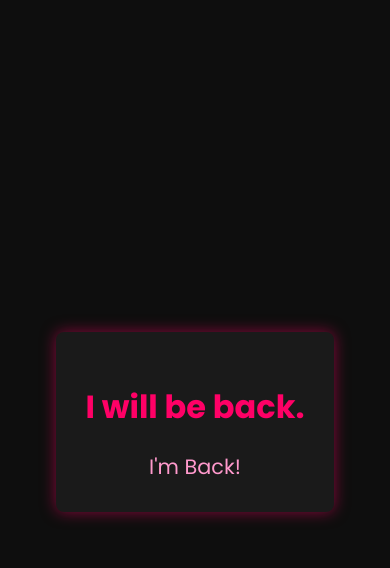
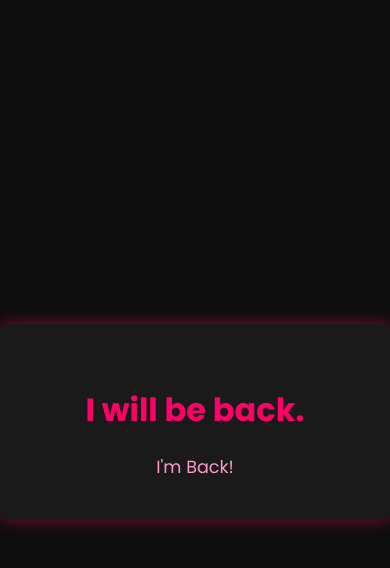
Before and after one commit to iamshanevictor/ComebackTime, a Flask app: page / in a window 390 px wide. Shown: the top 568 px of the page. Run offline with Flask 3, Linux system fonts and the light colour scheme; data that the repository does not hold is empty; parts of the project's set-up code (start-up, migrations or seed data) failed here and were passed over.

Commit message:
responsiveness

```diff
--- a/templates/index.html
+++ b/templates/index.html
@@ -13,7 +13,7 @@
     <style>
       body {
         font-family: 'Poppins', sans-serif;
-        background: #0e0e0e; /* Dark background to match the image's mood */
+        background: #0e0e0e; /* Dark background */
         color: #fff;
         display: flex;
         align-items: center;
@@ -22,13 +22,14 @@
         margin: 0;
       }
       .container {
-        background: #1a1a1a; /* Slightly lighter dark background for contrast */
-        padding: 30px;
+        background: #1a1a1a;
+        padding: 40px;                   /* Increased padding for a bigger container */
         border-radius: 8px;
         text-align: center;
-        box-shadow: 0 0 15px rgba(255, 0, 102, 0.5); /* Pink glow effect */
-        max-width: 400px;
-        margin: auto;
+        box-shadow: 0 0 15px rgba(255, 0, 102, 0.5);
+        width: 80%;                     /* Increased width from 90% to 80% */
+        max-width: 500px;              /* Increased max-width for larger screens */
+        margin: 0 auto;
       }
       h1 {
         color: #ff0066; /* Neon pink for headings */
@@ -37,7 +38,13 @@
       }
       .countdown {
         font-size: 1.3em;
-        color: #ff99cc; /* Lighter pink for countdown text */
+        color: #ff99cc;  /* Lighter pink for countdown text */
+        white-space: nowrap; /* Prevents wrapping onto multiple lines */
+      }
+      @media (max-width: 480px) {
+        .countdown {
+          font-size: 1.1em;
+        }
       }
     </style>
 
```
